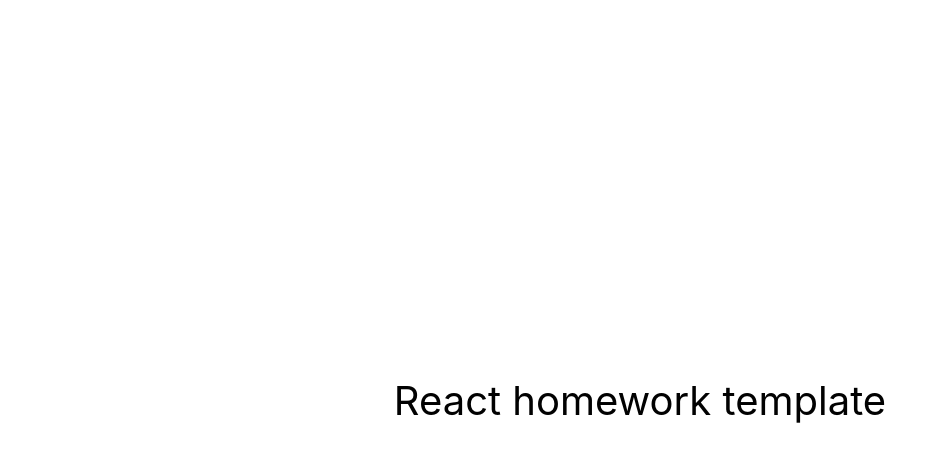
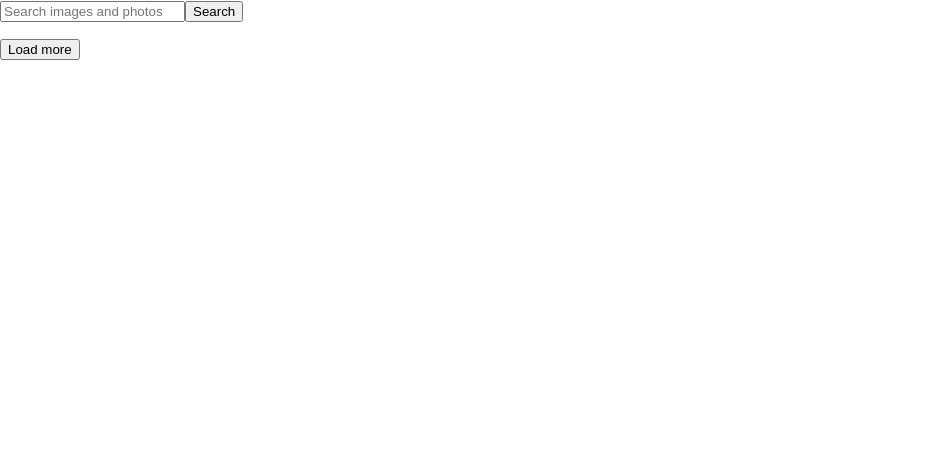
Before and after one commit to Fetivol/react-03-image-finder-REST-API, a React (Create React App) app: page / in a window 1280 px wide. Shown: the top 462 px of the page, without its empty margins (0-947 px from the left). Built offline with nearby package versions, Linux system fonts and the light colour scheme.

Commit message:
fetch images

```diff
--- a/package.json
+++ b/package.json
@@ -8,9 +8,11 @@
     "@testing-library/react": "^12.1.4",
     "@testing-library/user-event": "^13.5.0",
     "axios": "^1.5.0",
+    "modern-normalize": "^2.0.0",
     "react": "^18.1.0",
     "react-dom": "^18.1.0",
     "react-scripts": "5.0.1",
+    "styled-components": "^6.0.7",
     "web-vitals": "^2.1.3"
   },
   "scripts": {
--- a/src/components/App.jsx
+++ b/src/components/App.jsx
@@ -1,16 +1,66 @@
-export const App = () => {
-  return (
-    <div
-      style={{
-        height: '100vh',
-        display: 'flex',
-        justifyContent: 'center',
-        alignItems: 'center',
-        fontSize: 40,
-        color: '#010101'
-      }}
-    >
-      React homework template
-    </div>
-  );
-};
+import { Component } from 'react';
+import { SearchForm } from './SearchForm/SearchForm';
+import { fetchImages } from './api';
+import { Gallery } from './Gallery/Gallery';
+
+export class App extends Component {
+  state = {
+    query: '',
+    images: [],
+    page: 1,
+  };
+
+  handleSubmit = evt => {
+    evt.preventDefault();
+    this.setState({
+      query: `${evt.target.elements.query.value.trim()}`,
+      images: [],
+      page: 1,
+    });
+  };
+
+  handleLoadMore = () => {
+    this.setState(prevState => ({
+      page: prevState.page + 1,
+    }));
+  };
+
+  async componentDidUpdate(prevProps, prevState) {
+    if (
+      prevState.query !== this.state.query ||
+      prevState.page !== this.state.page
+    ) {
+      try {
+        const searchedImages = await fetchImages(
+          this.state.query,
+          this.state.page
+        );
+        console.log(searchedImages);
+        // if (this.state.page === 1) {
+        //   this.setState({ images: searchedImages.hits });
+        // }
+        this.setState({
+          images: [...prevState.images, ...searchedImages.hits],
+        });
+        if (this.state.page === searchedImages.totalHits / 12) {
+          console.log('We found all images=)');
+        }
+      } catch (error) {
+        console.error(error);
+      } finally {
+      }
+    }
+  }
+
+  render() {
+    // console.log(this.state);
+    return (
+      <div>
+        <SearchForm onSubmit={this.handleSubmit} />
+        {this.state.images.length > 0 && <div>Gallery</div>}
+        <Gallery images={this.state.images}></Gallery>
+        <button onClick={this.handleLoadMore}>Load more</button>
+      </div>
+    );
+  }
+}
--- /dev/null
+++ b/src/components/Gallery/Gallery.js
@@ -0,0 +1,17 @@
+export const Gallery = ({ images }) => {
+  return (
+    <ul>
+      {images.map(image => {
+        return (
+          <li key={image.id}>
+            <img
+              src={image.webformatURL}
+              alt={image.largeImageURL}
+              loading="lazy"
+            />
+          </li>
+        );
+      })}
+    </ul>
+  );
+};
--- /dev/null
+++ b/src/components/SearchForm/SearchForm.js
@@ -0,0 +1,14 @@
+export const SearchForm = ({ onSubmit }) => {
+  return (
+    <form onSubmit={onSubmit}>
+      <input
+        type="text"
+        name="query"
+        // autocomplete="off"
+        // autofocus
+        placeholder="Search images and photos"
+      />
+      <button type="submit">Search</button>
+    </form>
+  );
+};
--- a/src/components/api.js
+++ b/src/components/api.js
@@ -1,3 +1,22 @@
 import axios from 'axios';
 
-axios.defaults.baseURL = ' ;';
+axios.defaults.baseURL = 'https://pixabay.com/api/';
+
+export async function fetchImages(searchImage, page) {
+  const searchParams = new URLSearchParams({
+    key: '38417292-5b95d26e7d476c4dba25cdc67',
+    q: searchImage,
+    image_type: 'photo',
+    orientation: 'horizontal',
+    safesearch: true,
+    page: `${page}`,
+    per_page: 12,
+  });
+
+  return await axios.get(`?${searchParams}`).then(async response => {
+    if (response.status !== 200) {
+      throw new Error(response.status);
+    }
+    return await response.data;
+  });
+}
```
Also changed, not shown: 1 other file (tests, documents, lock files or other folders).
